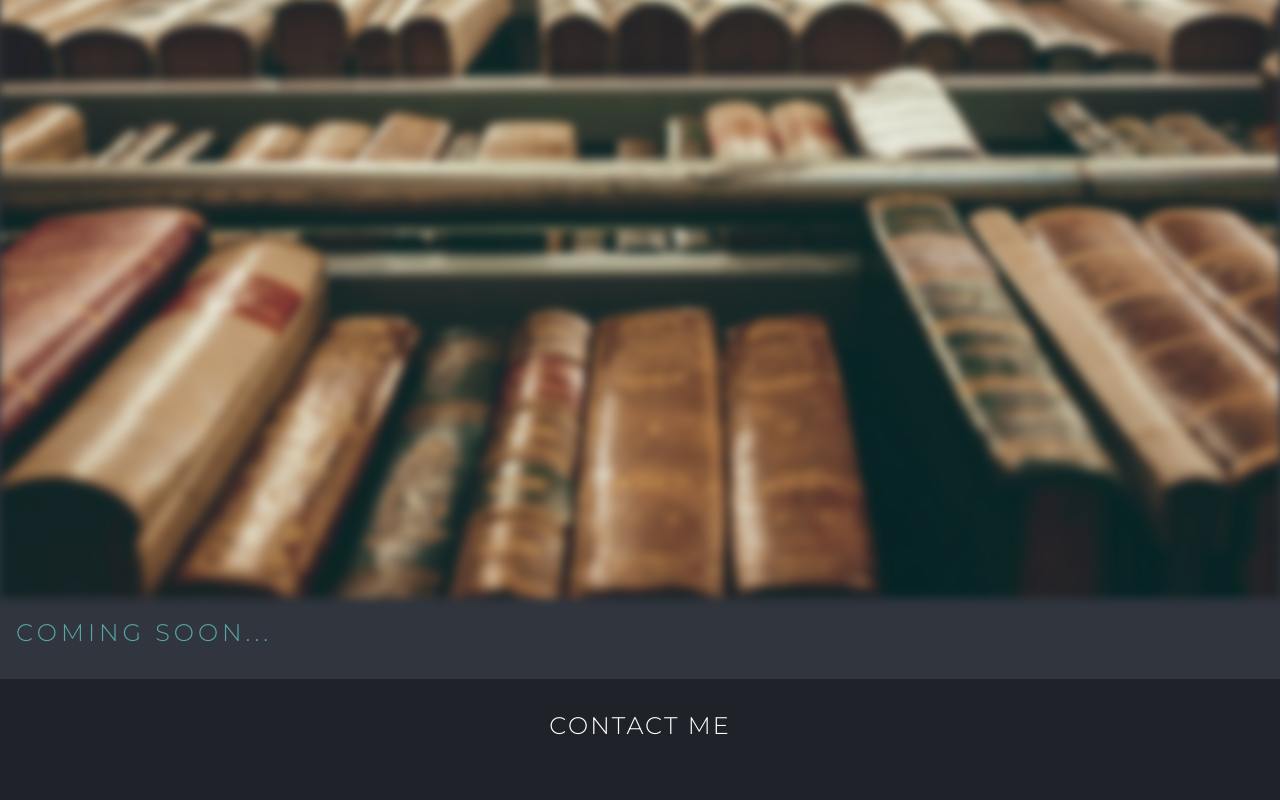
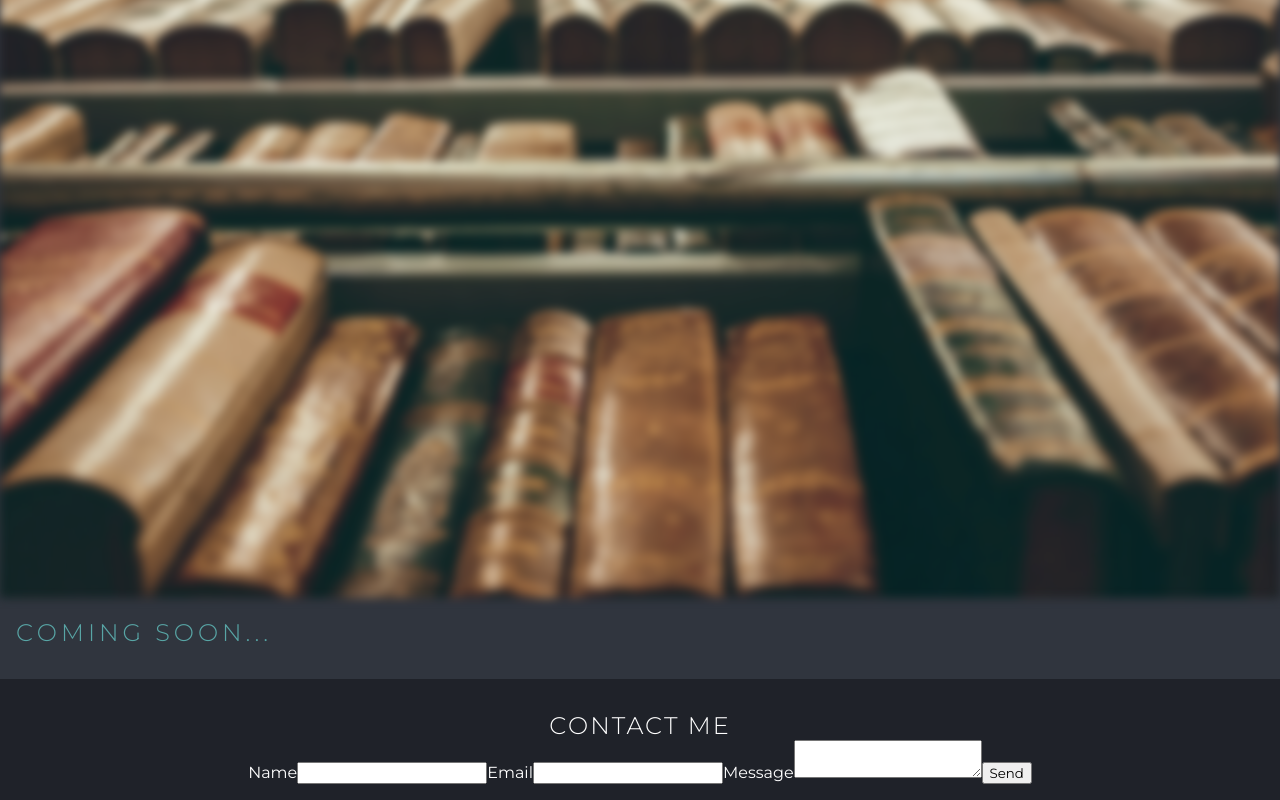
Before and after one commit to Dania-h/daniah, a React (Create React App) app: page / in a window 1280 px wide. Shown: the part 3038-3838 px from the top of the page. Before the commit the page ends 3794 px from the top, so only its background shows below. Built offline with nearby package versions, Linux system fonts and the light colour scheme; no server answers.

Commit message:
Add a contact form with emailjs

```diff
--- a/package.json
+++ b/package.json
@@ -3,6 +3,7 @@
   "version": "0.1.0",
   "private": true,
   "dependencies": {
+    "@emailjs/browser": "^3.11.0",
     "@testing-library/jest-dom": "^5.16.5",
     "@testing-library/react": "^13.4.0",
     "@testing-library/user-event": "^13.5.0",
--- a/src/components/Contact/Contact.js
+++ b/src/components/Contact/Contact.js
@@ -1,9 +1,47 @@
-import "./Contact.scss"
+import "./Contact.scss";
+import React, { useRef } from 'react';
+import emailjs from '@emailjs/browser';
 
 function Contact() {
+  const form = useRef();
+
+  const SERVICE_ID = process.env.REACT_APP_YOUR_SERVICE_ID;
+  const TEMPLATE_ID = process.env.REACT_APP_YOUR_TEMPLATE_ID;
+  const PUBLIC_KEY = process.env.REACT_APP_YOUR_PUBLIC_KEY;
+
+  const sendEmail = (e) => {
+    e.preventDefault(); //when the form is submitted, this function is called to prevent default refresh
+
+    emailjs
+      .sendForm(
+        `${SERVICE_ID}`,
+        `${TEMPLATE_ID}`,
+        form.current,
+        `${PUBLIC_KEY}`
+      )
+      .then(
+        (result) => {
+          console.log(result.text);
+          e.target.reset(); //if the form successfully submits, reset the inputs in the text boxes
+        },
+        (error) => {
+          console.log(error.text);
+        }
+      );
+  };
+
   return (
     <section className="contact">
       <h2 className="contact__header">CONTACT ME</h2>
+      <form ref={form} onSubmit={sendEmail}>
+        <label>Name</label>
+        <input type="text" name="user_name" />
+        <label>Email</label>
+        <input type="email" name="user_email" />
+        <label>Message</label>
+        <textarea name="message" />
+        <input type="submit" value="Send" />
+      </form>
     </section>
   );
 }
```
Also changed, not shown: 2 other files (tests, documents, lock files or other folders). Lines whose indentation alone changed are shown as unchanged.
